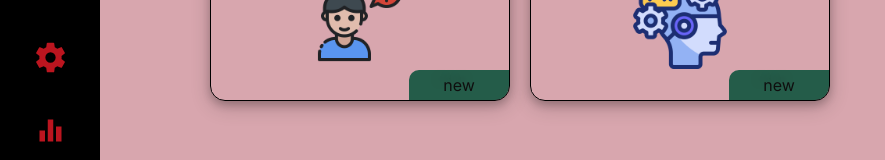
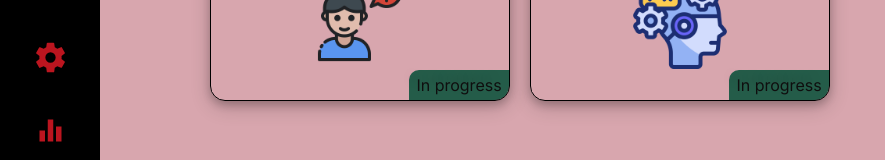
Before and after one commit to kaoutar-12/transcendence_42, a Next.js app in the folder src/frontend/: page /games/pingpong in a window 1280 px wide. Shown: the part 298-458 px from the top of the page, without its empty margins (0-885 px from the left). Built offline with nearby package versions, Linux system fonts and the light colour scheme.

Commit message:
In pages, add status to game item commponents
	modified:   src/frontend/app/games/page.tsx
	modified:   src/frontend/app/games/pingpong/page.tsx

```diff
--- a/src/frontend/app/games/page.tsx
+++ b/src/frontend/app/games/page.tsx
@@ -11,8 +11,8 @@ const Games = (props: Props) => {
         <h1>List Of Games</h1>
       </div>
       <div className="games-list">
-        <GameLinkItem title="2D Ping Pong" image="/pinpong-game-icon.png" href="/games/pingpong" />
-        <GameLinkItem title="Tic Tac Toe" image="/tictac-game-icon.png" href="/games/tictactoe" />
+        <GameLinkItem title="2D Ping Pong" image="/pinpong-game-icon.png" href="/games/pingpong" status="New" />
+        <GameLinkItem title="Tic Tac Toe" image="/tictac-game-icon.png" href="/games/tictactoe" status="In progress"/>
       </div>
     </div>
   )
--- a/src/frontend/app/games/pingpong/page.tsx
+++ b/src/frontend/app/games/pingpong/page.tsx
@@ -11,8 +11,8 @@ const PingPong = (props: Props) => {
         <h1>Tic Tac Toe | Chosse a Game Mode </h1>
       </div>
       <div className="games-list">
-        <GameLinkItem href="/games/pingpong/vs-random" title="VS Random" image="/vs-random.png" />
-        <GameLinkItem href="/games/pingpong/vs-ia" title="VS IA" image="/vs-ia.png" />
+        <GameLinkItem href="/games/pingpong/vs-random" title="VS Random" image="/vs-random.png" status="In progress" />
+        <GameLinkItem href="/games/pingpong/vs-ia" title="VS IA" image="/vs-ia.png" status="In progress" />
       </div>
     </div>
   )
```
